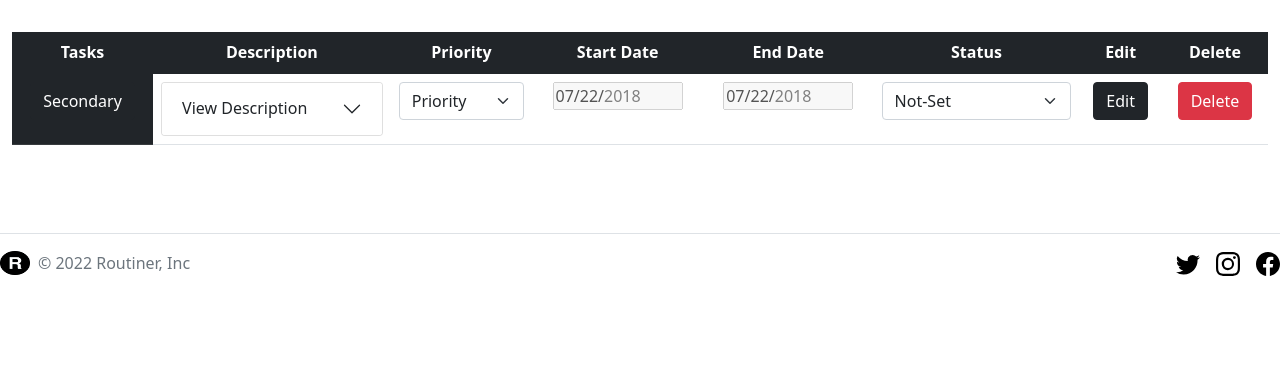
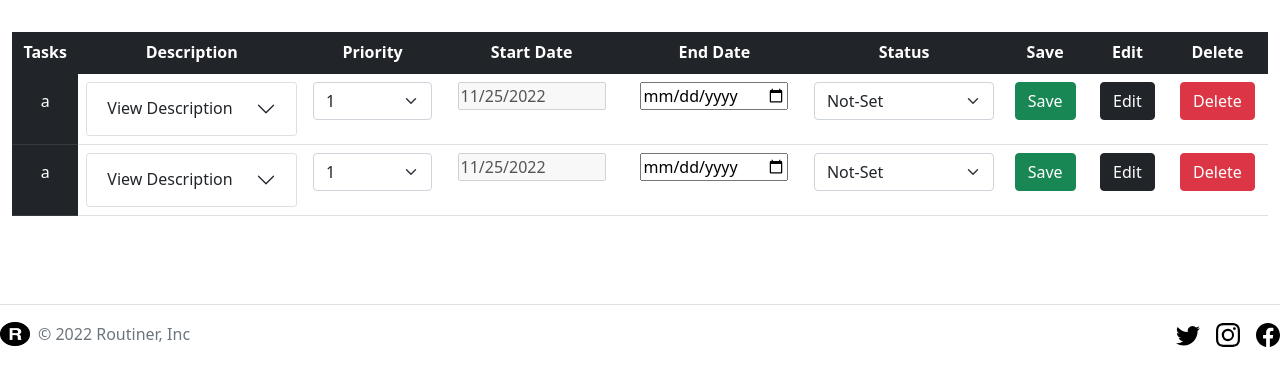
Before and after one commit to ahmedelbrmbaly/routiner, a Flask app: page / in a window 1280 px wide. Shown: the part 64-450 px from the top of the page. Run offline with Flask 2, Linux system fonts and the light colour scheme; a user stored in the database is signed in; some libraries are stand-ins or nearby versions.

Commit message:
Index table create

```diff
--- a/app.py
+++ b/app.py
@@ -10,6 +10,9 @@ from werkzeug.security import check_password_hash, generate_password_hash
 from helper import login_required
 
 from pyisemail import is_email
+
+from datetime import datetime
+
 
 import calendar
 
@@ -176,13 +179,41 @@ def profile():
 @app.route("/")
 @login_required
 def index():
+    rows = db.execute("SELECT * FROM routines WHERE user_id = ?", session["user_id"])
 
-  return render_template("index.html")
+    return render_template("index.html", rows=rows )
 
 
 
-@app.route("/add")
+@app.route("/add", methods=["GET", "POST"])
 @login_required
 def add():
+    status = ["Done On Time", "Done","Not Set", "Missed"]
 
-  return render_template("add.html")
+    if request.method == "POST":
+        newRoutine = {}
+        newRoutine["user_id"] = session["user_id"]
+        if not request.form.get("name"):
+            flash("Please Enter Task Name")
+            return redirect(url_for('add'))
+        else:
+            newRoutine["name"] = request.form.get("name")
+
+            newRoutine["description"] = request.form.get("description") if request.form.get("description") else ""
+
+            if not request.form.get("priority"):
+               newRoutine["priority"] = 1
+            elif request.form.get("priority").isdigit() and int( request.form.get("priority")) > 0  and int( request.form.get("priority")) < 6:
+                newRoutine["priority"] = int(request.form.get("priority"))
+
+            else:
+                 newRoutine["priority"] = 1
+
+
+            newRoutine["start-date"] = request.form.get("start-date") if request.form.get("start-date") else datetime.now().strftime('%Y-%m-%d')
+            newRoutine["status"] = request.form.get("status") if request.form.get("status") in status else "Not-Set"
+        db.execute("INSERT INTO routines(user_id, name, description, priority,start_date, status ) VALUES(?,?,?,?,?,?)",newRoutine["user_id"], newRoutine["name"], newRoutine["description"], newRoutine["priority"], newRoutine["start-date"], newRoutine["status"])
+
+        return redirect("/")
+    else:
+        return render_template("add.html")
--- a/templates/index.html
+++ b/templates/index.html
@@ -9,14 +9,16 @@ main%}
     <th class="text-center">Start Date</th>
     <th class="text-center">End Date</th>
     <th class="text-center">Status</th>
+    <th class="text-center">Save</th>
     <th class="text-center">Edit</th>
     <th class="text-center">Delete</th>
   </thead>
 
   <tbody>
+    {% for row in rows:%}
+    <tr>
       <td class="table-dark">
-      <!-- <button type="button" class="btn btn-dark">Dark</button> -->
-      <a href="#" class="btn btn-dark">Secondary</a>
+        <a href="#" class="btn btn-dark">{{row["name"]}}</a>
       </td>
 
       <td class="text-center">
@@ -38,72 +40,110 @@ main%}
             class="accordion-collapse collapse"
             aria-labelledby="headingTwo"
             data-bs-parent="#accordionExample"
-          style=""
           >
-          <div class="accordion-body">
-            <strong>This is the second item's accordion body.</strong> It is
-            hidden by default, until the collapse plugin adds the appropriate
-            classes that we use to style each element. These classes control the
-            overall appearance, as well as the showing and hiding via CSS
-            transitions. You can modify any of this with custom CSS or
-            overriding our default variables. It's also worth noting that just
-            about any HTML can go within the <code>.accordion-body</code>,
-            though the transition does limit overflow.
-          </div>
+            <div class="accordion-body">{{row["description"]}}</div>
           </div>
         </div>
       </td>
 
       <td class="text-center">
-      <select class="form-select" name="status" id="status1">
-        <option disabled selected value="degree">Priority</option>
-        <option value="1">1</option>
+        <select class="form-select" name="priority" id="priority1">
+          {%if row["priority"] == 1: %}
+          <option disabled value="Priority">Priority</option>
+          <option selected value="1">1</option>
           <option value="1">2</option>
 
           <option value="3">3</option>
           <option value="4">4</option>
           <option value="5">5</option>
+          {% elif row["priority"] == 2:%}
+          <option disabled value="Priority">Priority</option>
+          <option value="1">1</option>
+          <option selected value="1">2</option>
+
+          <option value="3">3</option>
+          <option value="4">4</option>
+          <option value="5">5</option>
+          {% elif row["priority"] == 3:%}
+          <option disabled value="Priority">Priority</option>
+          <option value="1">1</option>
+          <option value="1">2</option>
+
+          <option selected value="3">3</option>
+          <option value="4">4</option>
+          <option value="5">5</option>
+
+          {% elif row["priority"] == 4:%}
+          <option disabled value="Priority">Priority</option>
+          <option value="1">1</option>
+          <option value="1">2</option>
+          <option value="3">3</option>
+          <option selected value="4">4</option>
+          <option value="5">5</option>
+
+          {% elif row["priority"] == 5:%}
+          <option disabled value="Priority">Priority</option>
+          <option value="1">1</option>
+          <option value="1">2</option>
+          <option selected value="3">3</option>
+          <option value="4">4</option>
+          <option selected value="5">5</option>
+          {% endif%}
         </select>
-    </td>
-    <td class="text-center">
-      <input
-        type="date"
-        id="start"
-        name="trip-start"
-        value="2018-07-22"
-        min="2018-01-01"
-        max="2018-12-31"
-        disabled
-      />
       </td>
 
       <td class="text-center">
-      <input
-        type="date"
-        id="start"
-        name="trip-start"
-        value="2018-07-22"
-        min="2018-01-01"
-        max="2018-12-31"
-        disabled
-      />
+        <input type="date" id="start" name="trip-start"
+        value={{row["start_date"]}} disabled />
+      </td>
+
+      <td class="text-center">
+        <input type="date" id="start" name="trip-start"
+        value={{row["end_date"]}} />
       </td>
 
       <td class="text-center">
         <select class="form-select" name="status" id="status1">
+          {%if row["status"] == "Done-On-Time":%}
+          <option selected value="done-on-time">Done-On-Time</option>
+          <option value="done">Done</option>
+          <option value="not-set">Not-Set</option>
+          <option value="missed">Missed</option>
+
+          {%elif row["status"] == "Done" :%}
+          <option value="done-on-time">Done-On-Time</option>
+          <option selected value="done">Done</option>
+          <option value="not-set">Not-Set</option>
+          <option value="missed">Missed</option>
+
+          {%elif row["status"] == "Not-Set" :%}
           <option value="done-on-time">Done-On-Time</option>
           <option value="done">Done</option>
           <option selected value="not-set">Not-Set</option>
           <option value="missed">Missed</option>
+
+          {%elif row["status"] == "Missed" :%}
+          <option value="done-on-time">Done-On-Time</option>
+          <option value="done">Done</option>
+          <option value="not-set">Not-Set</option>
+          <option selected value="missed">Missed</option>
+
+          {% endif %}
         </select>
       </td>
 
+      <td class="text-center">
+        <a href="#" class="btn btn-success">Save</a>
+      </td>
       <td class="text-center">
         <a href="#" class="btn btn-dark">Edit</a>
       </td>
       <td class="text-center">
         <a href="#" class="btn btn-danger">Delete</a>
       </td>
+    </tr>
+
+    {% endfor%}
   </tbody>
 </table>
 
--- a/templates/login.html
+++ b/templates/login.html
@@ -23,6 +23,6 @@ main %}
       type="password"
     />
   </div>
-  <button class="btn btn-primary" type="submit">Log In</button>
+  <button class="btn btn-dark" type="submit">Log In</button>
 </form>
 {% endblock %}
--- a/templates/profile.html
+++ b/templates/profile.html
@@ -64,6 +64,6 @@ main %}
     />
   </div>
 
-  <button class="btn btn-primary" type="submit">Change Profile Details</button>
+  <button class="btn btn-dark" type="submit">Change Profile Details</button>
 </form>
 {% endblock %}
--- a/templates/register.html
+++ b/templates/register.html
@@ -48,6 +48,6 @@ main %}
     />
   </div>
 
-  <button class="btn btn-primary" type="submit">Register</button>
+  <button class="btn btn-dark" type="submit">Register</button>
 </form>
 {% endblock %}
```
Also changed, not shown: templates/add.html (+7 -8 lines), routiner.db, 1 other file. Lines whose indentation alone changed are shown as unchanged.
